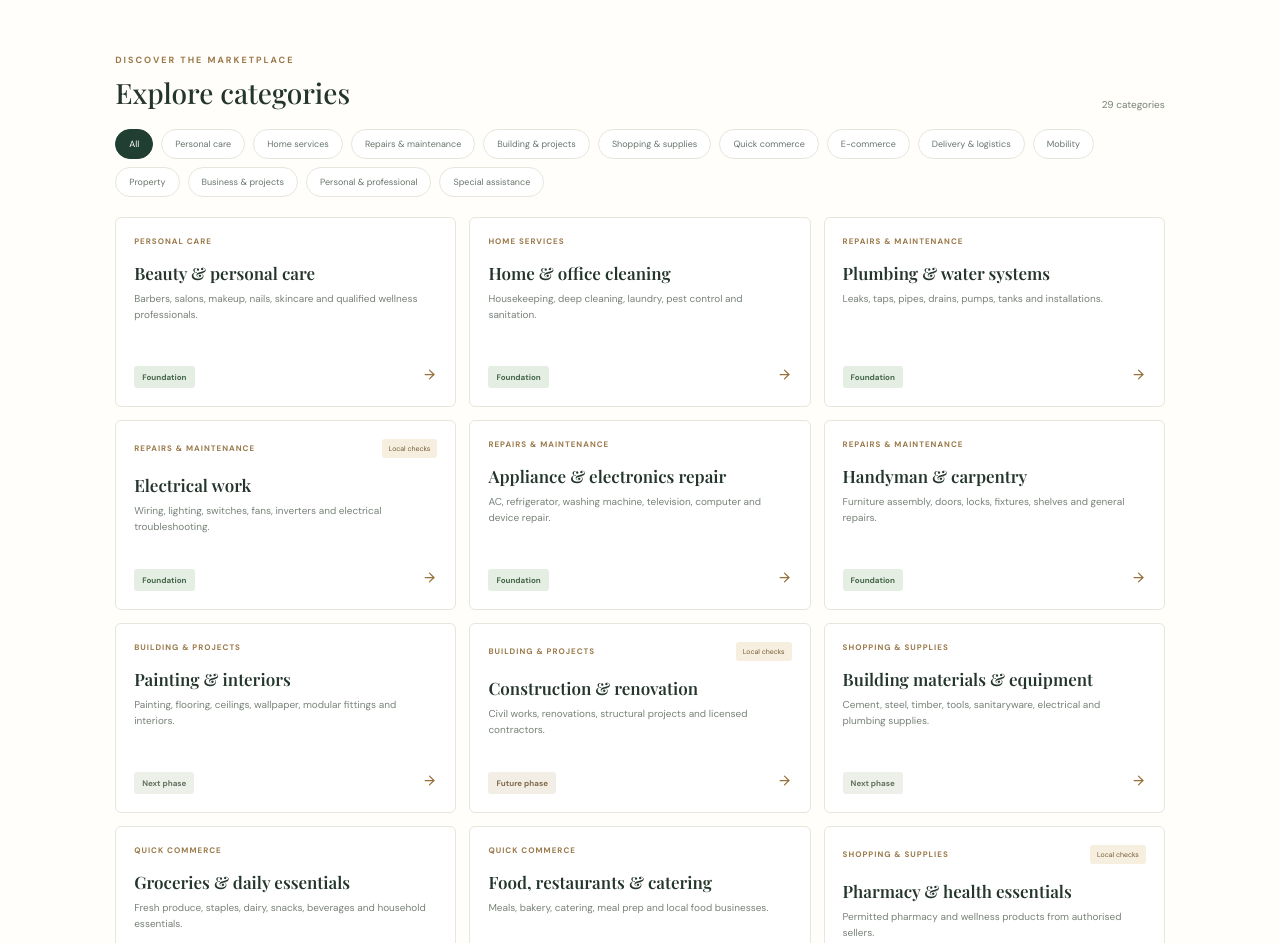
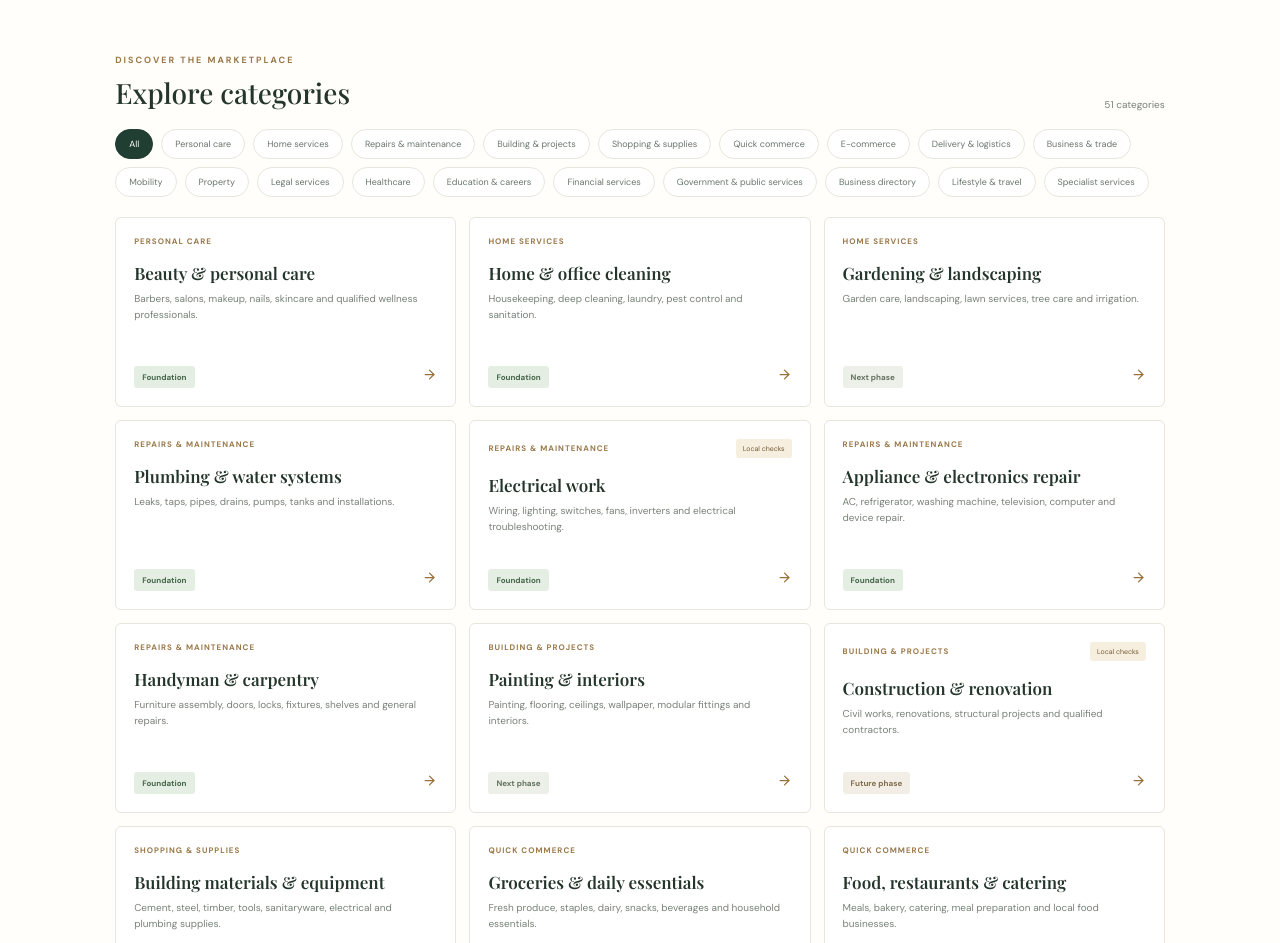
Before and after one commit to allcompaniesubp/Beautyatdoorsteps, a Next.js app: page / in a window 1280 px wide. Shown: the part 1589-2532 px from the top of the page. Built offline with nearby package versions, Linux system fonts and the light colour scheme; a web font is replaced by a local one.

Commit message:
Expand global directory and regulated marketplace catalogue

```diff
--- a/data/marketplace-categories.ts
+++ b/data/marketplace-categories.ts
@@ -8,33 +8,66 @@ export type MarketplaceCategory = {
 };
 
 export const marketplaceCategories: MarketplaceCategory[] = [
+  // Personal care and home
   { slug: "beauty-personal-care", name: "Beauty & personal care", group: "Personal care", description: "Barbers, salons, makeup, nails, skincare and qualified wellness professionals.", launchWave: "foundation" },
   { slug: "home-cleaning", name: "Home & office cleaning", group: "Home services", description: "Housekeeping, deep cleaning, laundry, pest control and sanitation.", launchWave: "foundation" },
+  { slug: "gardening-landscaping", name: "Gardening & landscaping", group: "Home services", description: "Garden care, landscaping, lawn services, tree care and irrigation.", launchWave: "next" },
   { slug: "plumbing", name: "Plumbing & water systems", group: "Repairs & maintenance", description: "Leaks, taps, pipes, drains, pumps, tanks and installations.", launchWave: "foundation" },
   { slug: "electrical", name: "Electrical work", group: "Repairs & maintenance", description: "Wiring, lighting, switches, fans, inverters and electrical troubleshooting.", launchWave: "foundation", regulated: true },
   { slug: "appliance-repair", name: "Appliance & electronics repair", group: "Repairs & maintenance", description: "AC, refrigerator, washing machine, television, computer and device repair.", launchWave: "foundation" },
   { slug: "handyman-carpentry", name: "Handyman & carpentry", group: "Repairs & maintenance", description: "Furniture assembly, doors, locks, fixtures, shelves and general repairs.", launchWave: "foundation" },
   { slug: "painting-interiors", name: "Painting & interiors", group: "Building & projects", description: "Painting, flooring, ceilings, wallpaper, modular fittings and interiors.", launchWave: "next" },
-  { slug: "construction-renovation", name: "Construction & renovation", group: "Building & projects", description: "Civil works, renovations, structural projects and licensed contractors.", launchWave: "later", regulated: true },
+  { slug: "construction-renovation", name: "Construction & renovation", group: "Building & projects", description: "Civil works, renovations, structural projects and qualified contractors.", launchWave: "later", regulated: true },
   { slug: "building-materials", name: "Building materials & equipment", group: "Shopping & supplies", description: "Cement, steel, timber, tools, sanitaryware, electrical and plumbing supplies.", launchWave: "next" },
+
+  // Shopping, food and delivery
   { slug: "groceries-essentials", name: "Groceries & daily essentials", group: "Quick commerce", description: "Fresh produce, staples, dairy, snacks, beverages and household essentials.", launchWave: "next" },
-  { slug: "food-restaurants", name: "Food, restaurants & catering", group: "Quick commerce", description: "Meals, bakery, catering, meal prep and local food businesses.", launchWave: "later" },
-  { slug: "pharmacy-health", name: "Pharmacy & health essentials", group: "Shopping & supplies", description: "Permitted pharmacy and wellness products from authorised sellers.", launchWave: "later", regulated: true },
-  { slug: "general-ecommerce", name: "General online shopping", group: "E-commerce", description: "Clothing, footwear, electronics, books, furniture, homeware and more.", launchWave: "next" },
+  { slug: "food-restaurants", name: "Food, restaurants & catering", group: "Quick commerce", description: "Meals, bakery, catering, meal preparation and local food businesses.", launchWave: "later" },
+  { slug: "pharmacy-health", name: "Pharmacy & health essentials", group: "Shopping & supplies", description: "Permitted pharmacy and wellness products from authorised sellers only.", launchWave: "later", regulated: true },
+  { slug: "general-ecommerce", name: "General online shopping", group: "E-commerce", description: "Clothing, footwear, electronics, phones, furniture, books, toys and homeware.", launchWave: "next" },
   { slug: "local-store-shopping", name: "Shop local & same-day delivery", group: "E-commerce", description: "Discover nearby stores, compare products and arrange pickup or delivery.", launchWave: "next" },
+  { slug: "secondhand-rentals", name: "Pre-owned goods & rentals", group: "E-commerce", description: "Approved second-hand goods, equipment rental, furniture rental and reuse.", launchWave: "later" },
   { slug: "courier-parcel", name: "Courier, parcel & errands", group: "Delivery & logistics", description: "Document delivery, parcel pickup, shopping errands and business deliveries.", launchWave: "next" },
+  { slug: "moving-logistics", name: "Moving, freight & logistics", group: "Delivery & logistics", description: "Packers, movers, storage, cargo, furniture delivery and business logistics.", launchWave: "later" },
+  { slug: "wholesale-b2b", name: "Wholesale & business supplies", group: "Business & trade", description: "Bulk buying, trade suppliers, office supplies and business procurement.", launchWave: "later" },
+
+  // Mobility and property
   { slug: "bike-taxi-rides", name: "Bike taxi, rides & taxis", group: "Mobility", description: "Licensed two-wheeler, car, taxi and accessible ride services where permitted.", launchWave: "later", regulated: true },
   { slug: "vehicle-services", name: "Vehicle repair & roadside help", group: "Mobility", description: "Mechanics, tyre repair, towing, car wash, servicing and EV support.", launchWave: "next" },
-  { slug: "moving-logistics", name: "Moving, freight & logistics", group: "Delivery & logistics", description: "Packers, movers, storage, cargo, furniture delivery and business logistics.", launchWave: "later" },
+  { slug: "vehicle-sales-rentals", name: "Vehicle sales & rentals", group: "Mobility", description: "Verified vehicle dealers, lawful rentals, leasing and fleet services.", launchWave: "later", regulated: true },
   { slug: "real-estate", name: "Real estate & rentals", group: "Property", description: "Property discovery, rentals, sales, agents, inspections and property management.", launchWave: "later", regulated: true },
   { slug: "property-maintenance", name: "Property maintenance & management", group: "Property", description: "Caretaking, inspections, repairs, cleaning and facility management.", launchWave: "next" },
-  { slug: "professional-projects", name: "Professional & project work", group: "Business & projects", description: "Architecture, design, engineering, IT, consulting, procurement and project tenders.", launchWave: "later", regulated: true },
-  { slug: "education-tutoring", name: "Education, tutors & training", group: "Personal & professional", description: "Home tuition, online learning, music, languages, coaching and skills training.", launchWave: "later" },
-  { slug: "health-wellness", name: "Healthcare & wellness", group: "Personal & professional", description: "Eligible care, fitness, yoga and wellness services from qualified professionals.", launchWave: "later", regulated: true },
-  { slug: "pet-care", name: "Pet care & veterinary", group: "Personal & professional", description: "Pet grooming, sitting, walking and veterinary services where licensed.", launchWave: "later", regulated: true },
-  { slug: "events-hospitality", name: "Events, travel & hospitality", group: "Personal & professional", description: "Photography, event support, hotels, tours, guides and travel services.", launchWave: "later" },
-  { slug: "agriculture", name: "Agriculture & farm supplies", group: "Business & projects", description: "Farm inputs, equipment, produce, livestock services and rural logistics.", launchWave: "later", regulated: true },
-  { slug: "wholesale-b2b", name: "Wholesale & business supplies", group: "Business & projects", description: "Bulk buying, trade suppliers, office supplies and business procurement.", launchWave: "later" },
-  { slug: "jobs-gigs", name: "Jobs, gigs & local talent", group: "Personal & professional", description: "Local work opportunities, freelancers and verified specialist talent.", launchWave: "later" },
-  { slug: "emergency-assistance", name: "Emergency & urgent assistance", group: "Special assistance", description: "Urgent non-emergency repair dispatch and links to appropriate emergency services.", launchWave: "later", regulated: true },
+
+  // Legal, health and professional services
+  { slug: "lawyers-legal-information", name: "Lawyers & legal information", group: "Legal services", description: "Find official legal resources and eligible legal professionals; no legal advice or representation is supplied by the platform.", launchWave: "later", regulated: true },
+  { slug: "online-legal-consultation", name: "Online legal consultation", group: "Legal services", description: "Consultations only where permitted by professional conduct rules and local law; advocate advertising and solicitation restrictions apply.", launchWave: "later", regulated: true },
+  { slug: "doctors-online", name: "Online doctors & teleconsultation", group: "Healthcare", description: "Remote consultations with verified, appropriately registered practitioners under applicable telemedicine rules.", launchWave: "later", regulated: true },
+  { slug: "clinics-hospitals", name: "Clinics, hospitals & diagnostics", group: "Healthcare", description: "Discover licensed care facilities, laboratories, imaging and appointment services.", launchWave: "later", regulated: true },
+  { slug: "home-healthcare", name: "Home healthcare & nursing", group: "Healthcare", description: "Eligible home nursing, physiotherapy and care services from qualified personnel.", launchWave: "later", regulated: true },
+  { slug: "mental-health", name: "Mental health & counselling", group: "Healthcare", description: "Qualified mental-health professionals, counselling and crisis-resource signposting.", launchWave: "later", regulated: true },
+  { slug: "education-tutoring", name: "Education, tutors & training", group: "Education & careers", description: "Home tuition, online learning, music, languages, coaching and skills training.", launchWave: "later" },
+  { slug: "jobs-gigs", name: "Jobs, gigs & local talent", group: "Education & careers", description: "Local work opportunities, freelancers, recruitment and verified specialist talent.", launchWave: "later" },
+  { slug: "professional-projects", name: "Professional & project work", group: "Business & trade", description: "Architecture, engineering, design, IT, consulting, procurement and project tenders.", launchWave: "later", regulated: true },
+  { slug: "finance-insurance", name: "Finance, accounting & insurance", group: "Financial services", description: "Discover appropriately authorised accountants, advisers, lenders and insurers; no unlicensed financial activity.", launchWave: "later", regulated: true },
+  { slug: "tax-company-compliance", name: "Tax, company & compliance services", group: "Business & trade", description: "Tax preparation, bookkeeping, company-secretarial and compliance professionals subject to local rules.", launchWave: "later", regulated: true },
+
+  // Government and public-interest discovery
+  { slug: "government-services-directory", name: "Government services directory", group: "Government & public services", description: "Find official national, state and local government portals, offices, schemes and service information.", launchWave: "later" },
+  { slug: "citizen-certificates-licenses", name: "Certificates, licences & registrations", group: "Government & public services", description: "Guidance and links to official application channels for certificates, permits, registrations and renewals.", launchWave: "later", regulated: true },
+  { slug: "government-benefits-schemes", name: "Public benefits & welfare schemes", group: "Government & public services", description: "Discover eligibility information and official application links for public welfare schemes.", launchWave: "later" },
+  { slug: "public-utilities", name: "Public utilities & civic services", group: "Government & public services", description: "Official information for water, electricity, sanitation, municipal services and public complaints.", launchWave: "later" },
+  { slug: "public-transport-services", name: "Public transport & civic mobility", group: "Government & public services", description: "Official transit information, schedules and authorised ticketing links where available.", launchWave: "later" },
+  { slug: "government-tenders-procurement", name: "Government tenders & procurement", group: "Government & public services", description: "Discover official tender notices and procurement portals; bids remain on authorised systems.", launchWave: "later", regulated: true },
+  { slug: "embassies-consular", name: "Embassies & consular information", group: "Government & public services", description: "Official embassy, consulate, visa and travel-advisory information and links.", launchWave: "later" },
+
+  // Businesses, lifestyle and specialist categories
+  { slug: "business-directory", name: "All businesses & local directory", group: "Business directory", description: "Discover shops, offices, manufacturers, service companies, branches and local organisations.", launchWave: "foundation" },
+  { slug: "manufacturing-industrial", name: "Manufacturing & industrial suppliers", group: "Business directory", description: "Factories, workshops, industrial equipment, components and authorised suppliers.", launchWave: "later" },
+  { slug: "events-hospitality", name: "Events, travel & hospitality", group: "Lifestyle & travel", description: "Photography, event support, hotels, tours, guides and travel services.", launchWave: "later", regulated: true },
+  { slug: "pet-care", name: "Pet care & veterinary", group: "Lifestyle & travel", description: "Pet grooming, sitting, walking and veterinary services where licensed.", launchWave: "later", regulated: true },
+  { slug: "agriculture", name: "Agriculture & farm supplies", group: "Business & trade", description: "Farm inputs, equipment, produce, livestock services and rural logistics.", launchWave: "later", regulated: true },
+  { slug: "security-safety", name: "Security & safety services", group: "Specialist services", description: "Eligible security, alarm, fire-safety and access-control providers with required licences.", launchWave: "later", regulated: true },
+  { slug: "waste-recycling", name: "Waste, recycling & environmental services", group: "Specialist services", description: "Waste collection, recycling, repair, reuse and approved environmental services.", launchWave: "later", regulated: true },
+  { slug: "child-family-care", name: "Child, elder & family care", group: "Specialist services", description: "Vetted care services subject to safeguarding, background checks and local requirements.", launchWave: "later", regulated: true },
+  { slug: "emergency-assistance", name: "Emergency & urgent assistance", group: "Specialist services", description: "Urgent non-emergency repair dispatch and links to official emergency services.", launchWave: "later", regulated: true },
 ];
```
